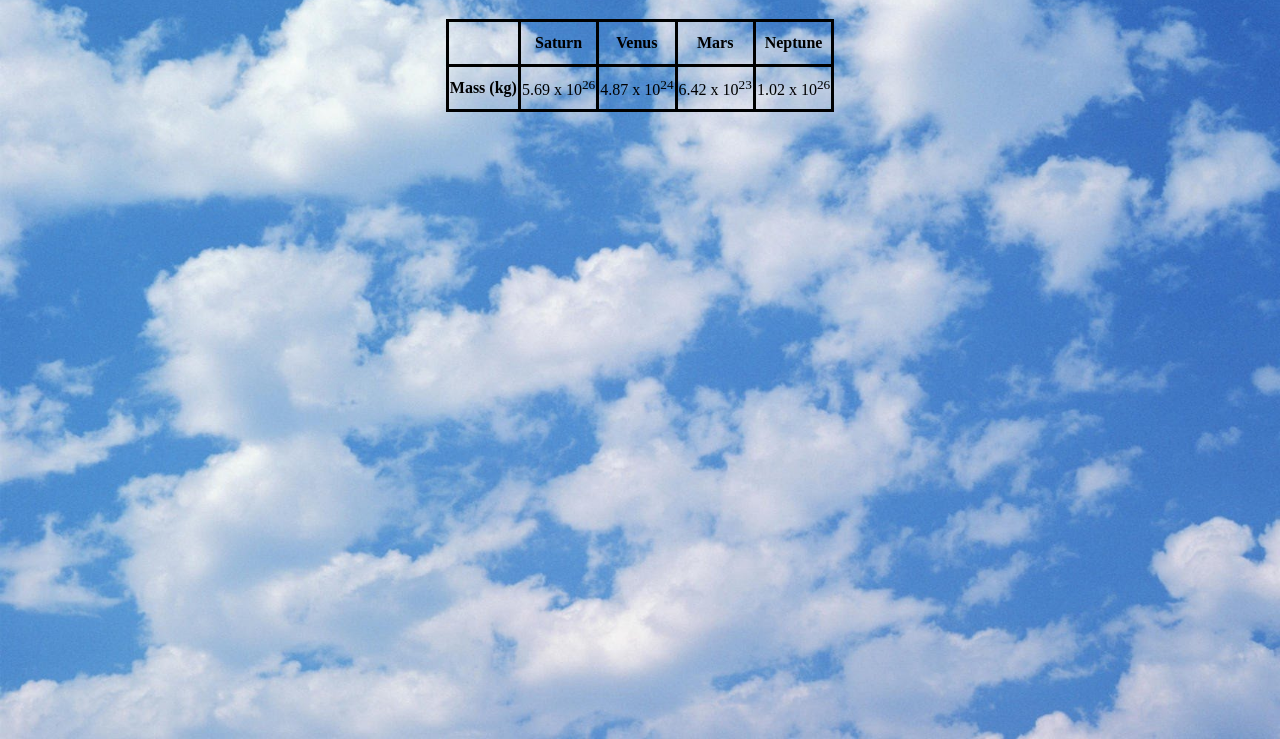
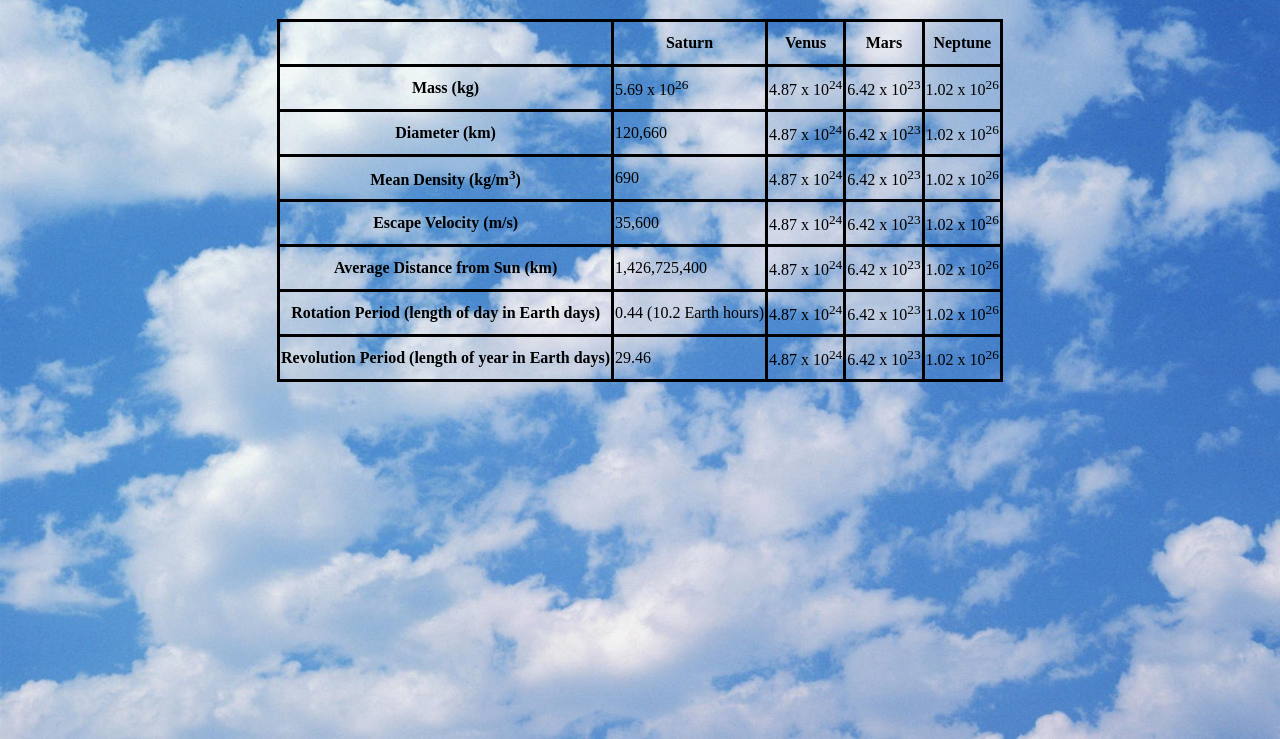
Before and after one commit to juliegelman/lab5, a plain HTML site: page index.html in a window 1280 px wide. Shown: the part 61-800 px from the top of the page. Drawn offline with Linux system fonts and the light colour scheme.

Commit message:
added saturn data

```diff
--- a/index.html
+++ b/index.html
@@ -20,6 +20,49 @@
         <td>4.87 x 10<sup>24</sup></td>
         <td>6.42 x 10<sup>23</sup></td>
         <td>1.02 x 10<sup>26</sup></td>
+      </tr>
+      <tr>
+        <th>Diameter (km)</th>
+        <td>120,660</td>
+        <td>4.87 x 10<sup>24</sup></td>
+        <td>6.42 x 10<sup>23</sup></td>
+        <td>1.02 x 10<sup>26</sup></td>
+      </tr>
+      <tr>
+        <th>Mean Density (kg/m<sup>3</sup>)</th>
+        <td>690</sup></td>
+        <td>4.87 x 10<sup>24</sup></td>
+        <td>6.42 x 10<sup>23</sup></td>
+        <td>1.02 x 10<sup>26</sup></td>
+      </tr>
+      <tr>
+        <th>Escape Velocity (m/s)</th>
+        <td>35,600</td>
+        <td>4.87 x 10<sup>24</sup></td>
+        <td>6.42 x 10<sup>23</sup></td>
+        <td>1.02 x 10<sup>26</sup></td>
+      </tr>
+      <tr>
+        <th>Average Distance from Sun (km)</th>
+        <td>1,426,725,400</td>
+        <td>4.87 x 10<sup>24</sup></td>
+        <td>6.42 x 10<sup>23</sup></td>
+        <td>1.02 x 10<sup>26</sup></td>
+      </tr>
+      <tr>
+        <th>Rotation Period (length of day in Earth days)</th>
+        <td>0.44 (10.2 Earth hours)</td>
+        <td>4.87 x 10<sup>24</sup></td>
+        <td>6.42 x 10<sup>23</sup></td>
+        <td>1.02 x 10<sup>26</sup></td>
+      </tr>
+      <tr>
+        <th>Revolution Period (length of year in Earth days)</th>
+        <td>29.46</td>
+        <td>4.87 x 10<sup>24</sup></td>
+        <td>6.42 x 10<sup>23</sup></td>
+        <td>1.02 x 10<sup>26</sup></td>
+      </tr>
     </table>
 
   </body>
```
